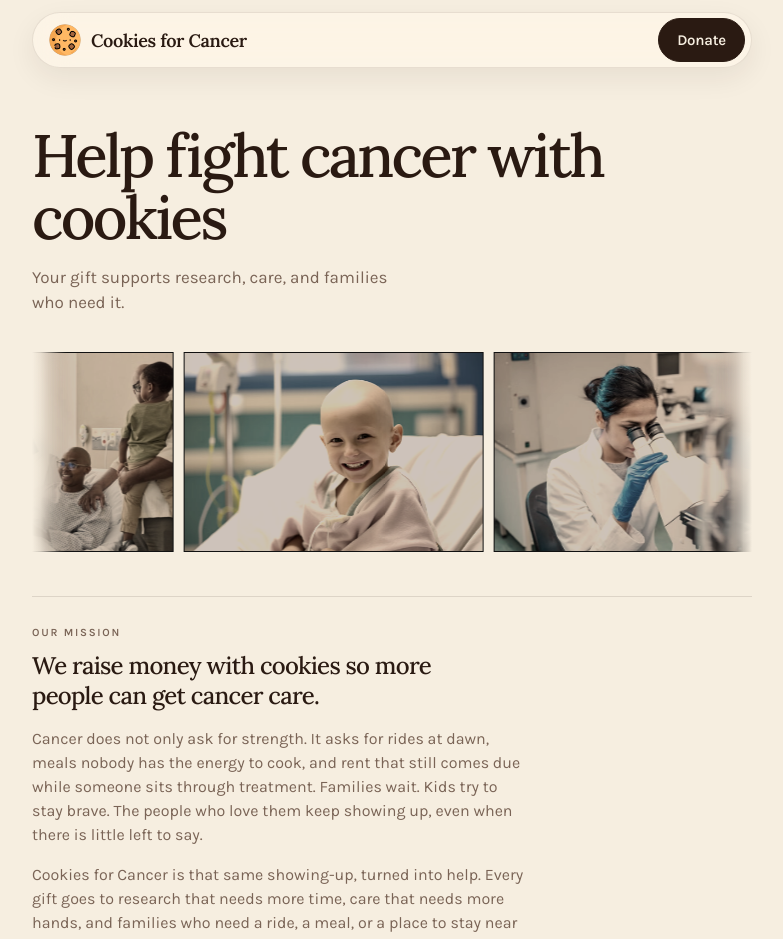
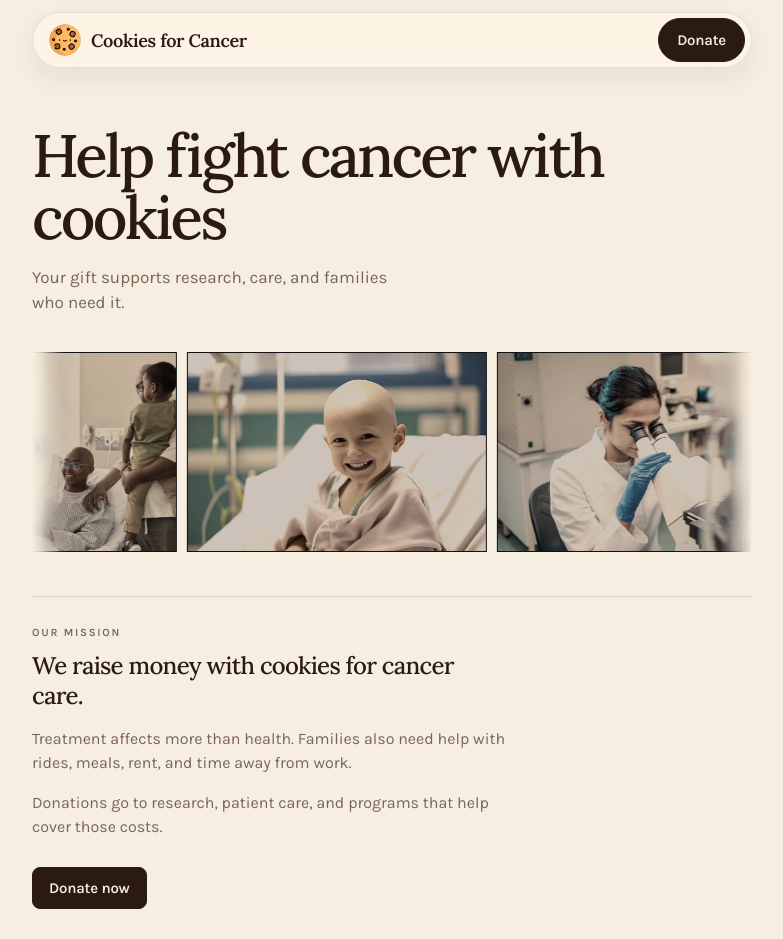
Before and after one commit to nathanjcx/cookiesforcancer, a Next.js app: page / in a window 1280 px wide. Shown: the top 939 px of the page, without its empty margins (248-1031 px from the left). Built offline with nearby package versions, Linux system fonts and the light colour scheme; no server answers.

Commit message:
Simplify mission section copy on homepage
Replace overly dramatic mission text with direct, concise language
about what donations support.

Co-authored-by: Nathan Cheng <nathanjcx@gmail.com>

```diff
--- a/app/page.tsx
+++ b/app/page.tsx
@@ -22,21 +22,14 @@ export default function HomePage() {
           <p className="kicker" id="mission-heading">
             Our mission
           </p>
-          <h2>We raise money with cookies so more people can get cancer care.</h2>
+          <h2>We raise money with cookies for cancer care.</h2>
           <p>
-            Cancer does not only ask for strength. It asks for rides at dawn,
-            meals nobody has the energy to cook, and rent that still comes due
-            while someone sits through treatment. Families wait. Kids try to
-            stay brave. The people who love them keep showing up, even when
-            there is little left to say.
+            Treatment affects more than health. Families also need help with
+            rides, meals, rent, and time away from work.
           </p>
           <p>
-            Cookies for Cancer is that same showing-up, turned into help.
-            Every gift goes to research that needs more time, care that needs
-            more hands, and families who need a ride, a meal, or a place to
-            stay near the hospital. A cookie is a small way to stand with
-            someone. Your gift is how that care becomes real — so no one has
-            to carry a diagnosis alone.
+            Donations go to research, patient care, and programs that help
+            cover those costs.
           </p>
           <Link className="btn btn-accent" href="/donate">
             Donate now
```
